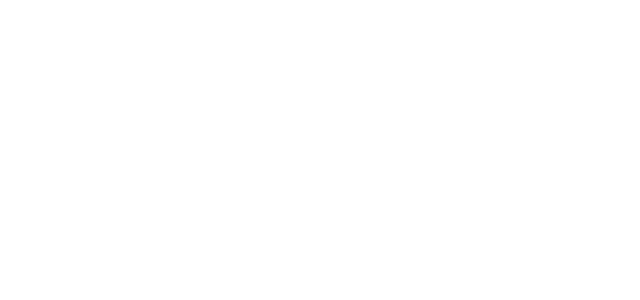
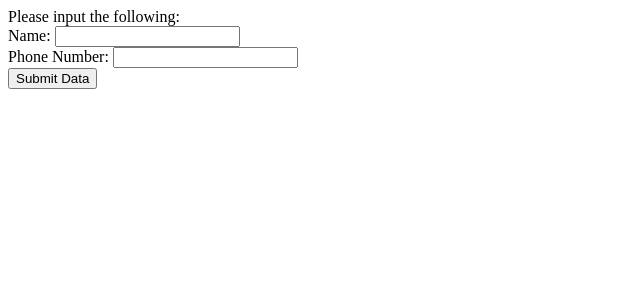
Before and after one commit to maxb6299/location-sharing-app-rewrite, a Vue app: page / in a window 1280 px wide. Shown: the top 300 px of the page, without its empty margins (0-640 px from the left). Built offline with nearby package versions, Linux system fonts and the light colour scheme.

Commit message:
Write form for name and number Write data variables for name and number Write test div

```diff
--- a/src/components/GetUserData.vue
+++ b/src/components/GetUserData.vue
@@ -1,7 +1,28 @@
 <template>
+    <form>
+        Please input the following: <br>
+        Name: <input required v-model="user.name" > <br>
+        Phone Number: <input required v-model="user.phoneNumber" type="tel" pattern="[0-9]{10}"> <br>
+        <input type="submit" value="Submit Data">
+    </form>
 
+
+    <!-- for testing purposes -->
+    <!-- <div>
+        Name: {{ user.name }} <br>
+        Phone Number: {{ user.phoneNumber }} <br>
+    </div> -->
 </template>
 
-<scripting>
-
-</scripting>
+<script>
+    export default {
+        data() {
+            return {
+                user: {
+                    name: '',
+                    phoneNumber: '',
+                }
+            }
+        }
+    }
+</script>
```
